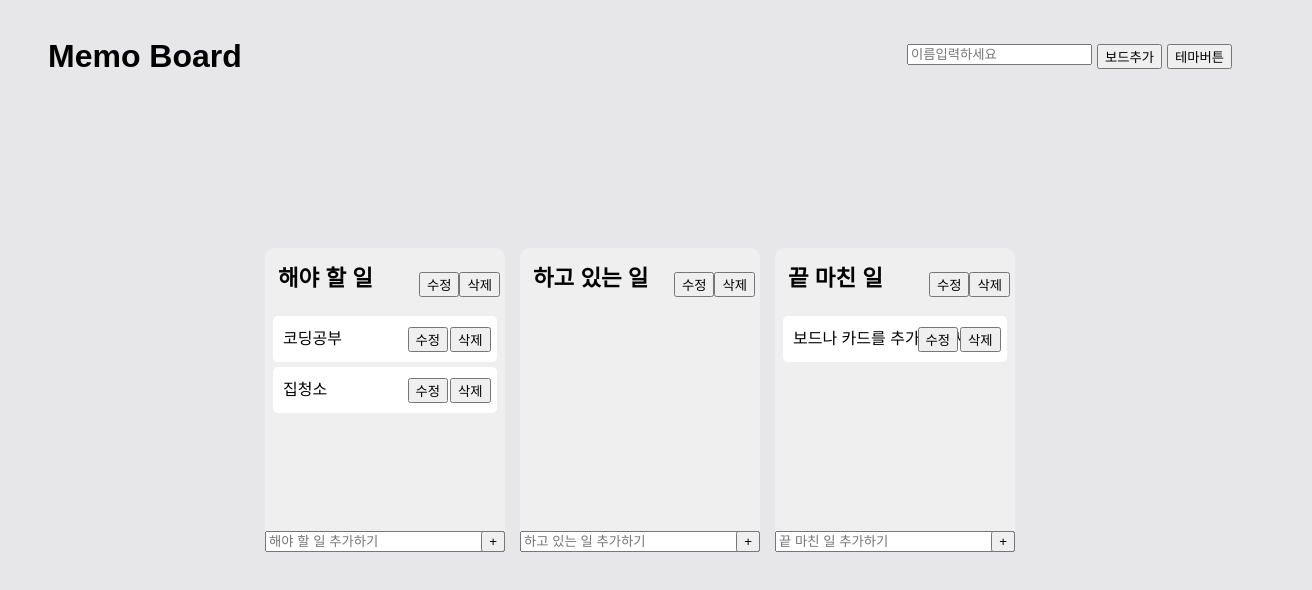
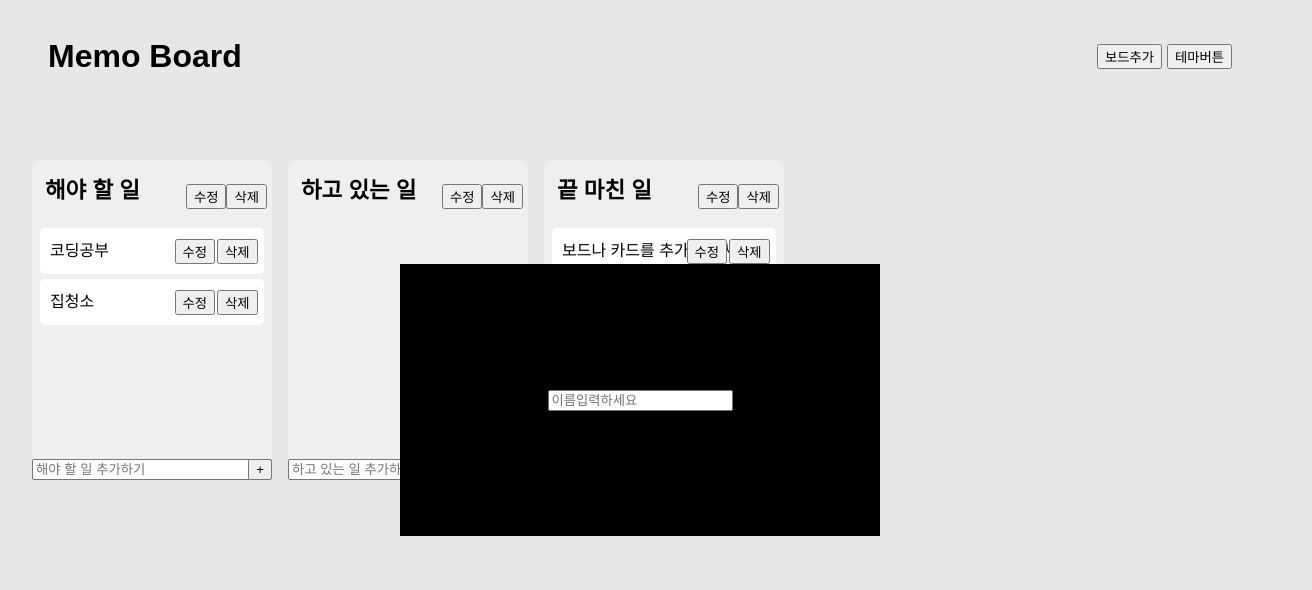
Before and after one commit to taehyeon0412/react_my-trello, a React (Create React App) app: page / in a window 1280 px wide. Both pictures are taken after a click on the button "보드추가". Shown: the top 590 px of the page, 1312 px wide, since content can reach past the window. Built offline with nearby package versions, Linux system fonts and the light colour scheme.

Commit message:
board css update

```diff
--- a/src/App.tsx
+++ b/src/App.tsx
@@ -6,25 +6,23 @@ import Board from "./components/Board";
 import { useForm } from "react-hook-form";
 import { useState } from "react";
 
+const FullScreen = styled.div``;
+
 const Wrapper = styled.div`
   display: flex;
-  width: auto;
+  width: 100%;
   margin: 0 auto;
-  justify-content: center;
-  align-items: center;
-  height: 100vh;
-`;
-
-const Boards = styled.div`
-  display: grid;
-  width: auto;
-  grid-template-columns: repeat(3, 1fr);
-  gap: 15px;
+  justify-content: flex-start;
+  align-items: flex-start;
+  height: calc(100vh - 10rem);
+  margin-right: 2rem;
+  margin-top: 3rem;
+  margin-left: 2rem;
+  gap: 1rem;
 `;
 
 const Navigation = styled.div`
   display: flex;
-  position: fixed;
   padding: 2.5rem 3rem;
   align-items: center;
   justify-content: space-between;
@@ -46,6 +44,20 @@ const ButtonDiv = styled.div`
 const ThemeButton = styled.button``;
 
 const BoardAddButton = styled.button``;
+
+const AddBoardDiv = styled.div`
+  display: flex;
+  justify-content: center;
+  align-items: center;
+  position: absolute;
+  width: 30rem;
+  height: 17rem;
+  background-color: black;
+  top: 50%;
+  left: 50%;
+  transform: translate(-50%, -50%);
+  z-index: 1;
+`;
 
 interface IAddBoard {
   boardId: string;
@@ -141,11 +153,9 @@ function App() {
   //새로운 보드 추가
 
   return (
-    <>
-      <Navigation>
-        <Title>Memo Board</Title>
-        <ButtonDiv>
+    <FullScreen>
       {addingBoard && (
+        <AddBoardDiv>
           <form onSubmit={handleSubmit(addBoard)}>
             <input
               {...register("boardId", { required: true })}
@@ -153,7 +163,12 @@ function App() {
               placeholder="이름입력하세요"
             />
           </form>
+        </AddBoardDiv>
       )}
+
+      <Navigation>
+        <Title>Memo Board</Title>
+        <ButtonDiv>
           <BoardAddButton onClick={onClickAddBoard}>보드추가</BoardAddButton>
           <ThemeButton>테마버튼</ThemeButton>
         </ButtonDiv>
@@ -161,14 +176,12 @@ function App() {
 
       <DragDropContext onDragEnd={onDragEnd}>
         <Wrapper>
-          <Boards>
           {Object.keys(toDos).map((boardId) => (
             <Board boardId={boardId} key={boardId} toDos={toDos[boardId]} />
           ))}
-          </Boards>
         </Wrapper>
       </DragDropContext>
-    </>
+    </FullScreen>
   );
 }
 
--- a/src/components/Board.tsx
+++ b/src/components/Board.tsx
@@ -10,7 +10,7 @@ const BroadWrapper = styled.div`
   padding-top: 20px;
   border-radius: 10px;
   background-color: ${(props) => props.theme.boardColor};
-  min-height: 19rem;
+  min-height: 20rem;
   min-width: 15rem;
   width: 15rem;
   display: flex;
```
Lines whose indentation alone changed are shown as unchanged.
